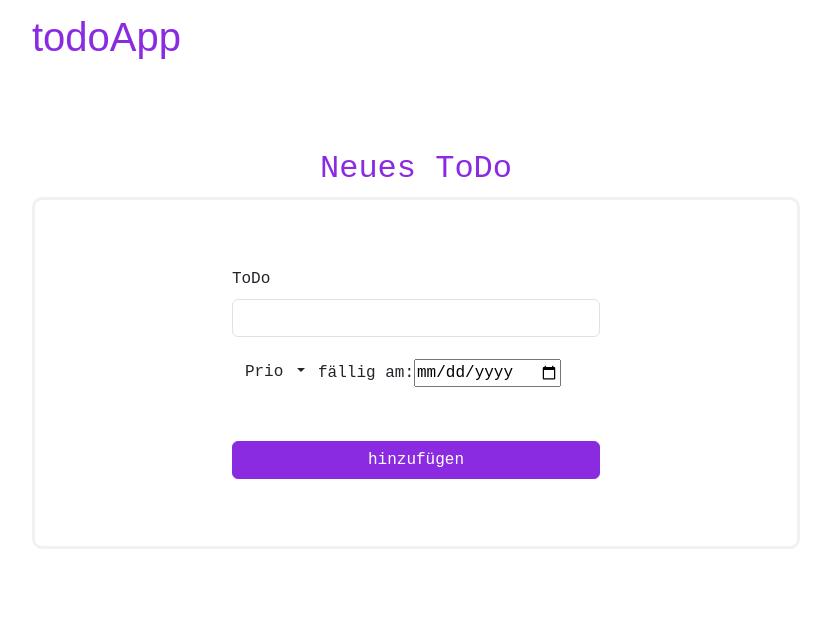
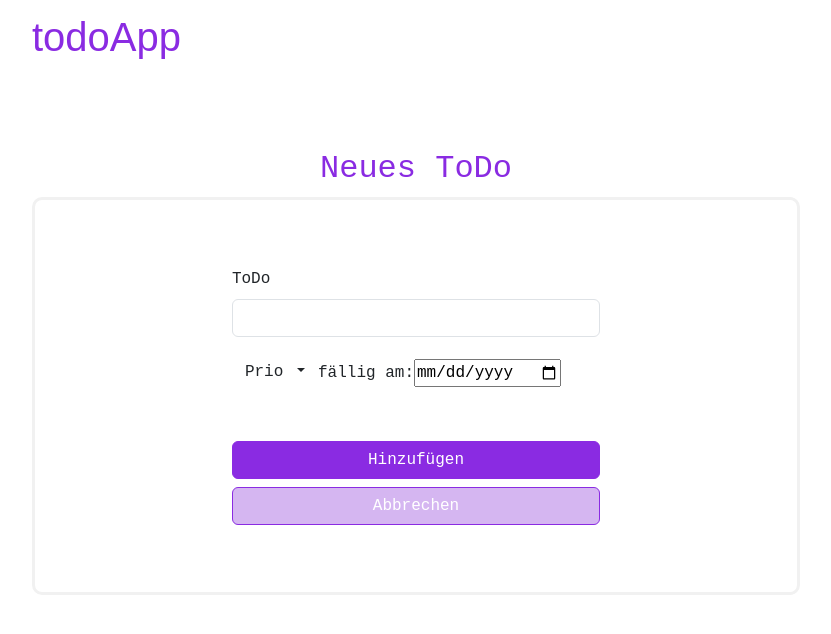
Before and after one commit to magdalenajustyna/toDoList, an Angular app in the folder toDoApp/: page /create in a window 1280 px wide. Shown: the top 634 px of the page, without its empty margins (224-1055 px from the left). Built offline with nearby package versions, Linux system fonts and the light colour scheme.

Commit message:
Abbrechen Button in CreateNewTodo hinzugefügt

```diff
--- a/toDoApp/src/app/app.component.ts
+++ b/toDoApp/src/app/app.component.ts
@@ -9,12 +9,13 @@ import { HomeComponent } from './home/home.component';
 import { ListComponent } from './list/list.component';
 import { CreatenewtodoComponent } from './createnewtodo/createnewtodo.component';
 import { NewtodobuttonComponent } from './newtodobutton/newtodobutton.component';
+import { UpdateComponent } from './update/update.component';
 
 
 @Component({
   selector: 'app-root',
   imports: [RouterOutlet, RegisterFormComponent, DeleteComponent, ArchivbuttonComponent,
-            LoginComponent, HeaderComponent, HomeComponent, ListComponent, CreatenewtodoComponent, NewtodobuttonComponent],
+            LoginComponent, HeaderComponent, HomeComponent, ListComponent, CreatenewtodoComponent, NewtodobuttonComponent, UpdateComponent],
   templateUrl: './app.component.html',
   styleUrl: './app.component.css'
 })
--- a/toDoApp/src/app/createnewtodo/createnewtodo.component.css
+++ b/toDoApp/src/app/createnewtodo/createnewtodo.component.css
@@ -29,3 +29,9 @@ button.btn:hover {
     background-color: yellow;
     color: blueviolet;
 }
+
+button.cancel {
+    background-color:hsl(271, 68%, 83%);
+    border-color: blueviolet;
+    color: white;
+}
--- a/toDoApp/src/app/createnewtodo/createnewtodo.component.html
+++ b/toDoApp/src/app/createnewtodo/createnewtodo.component.html
@@ -20,5 +20,11 @@
       <input type="date">
     </div>
 
-    <button type="submit" class="btn save btn-primary w-100" [routerLink]="['/home']">hinzufügen</button>
+    <div class="d-grid gap-2 mt-5">
+    <button type="submit" class="btn save btn-primary w-100" [routerLink]="['/home']">Hinzufügen</button>
+    <button type="button" class="btn btn-secondary btn cancel" [routerLink]="['/home']">
+        Abbrechen
+      </button>
+    </div>
+
   </form>
--- a/toDoApp/src/app/home/home.component.html
+++ b/toDoApp/src/app/home/home.component.html
@@ -20,7 +20,7 @@
 </div>
 </div>
 
-<h3>Nadjas ToDo-Liste</h3>  <!-- hier Namen der Userin auslesen-->
+<h3>Meine ToDo-Liste</h3>
 
 <div class="container">
 
--- a/toDoApp/src/app/list/list.component.html
+++ b/toDoApp/src/app/list/list.component.html
@@ -64,10 +64,10 @@
       <td>
         <button class="btn pencilButton btn-outline-primary" [routerLink]="['/update']">
           <i class="bi bi-pencil"></i>
+        </button>
         <!--
-           i (click)="update(Todo._id)" // kann eigentlich weg, oder?
+           i (click)="update(Todo._id)" // das muss in update.html rein, oder?
         -->
-        </button>
       </td>
       <td>
         <button class="btn trashButton btn-outline-primary">
@@ -81,11 +81,9 @@
 </table>
 
 
-
 <!--
 
 (click)="confirmAction()" aus delete icon
 
-
 <i class="bi bi-calendar"></i>
 -->
--- a/toDoApp/src/app/list/list.component.ts
+++ b/toDoApp/src/app/list/list.component.ts
@@ -2,10 +2,12 @@ import { Component, inject, OnInit } from '@angular/core';
 import { Todo } from '../shared/todo';
 import { FormControl, ReactiveFormsModule } from '@angular/forms';
 import { BackendService } from '../shared/backend.service';
+import { UpdateComponent } from '../update/update.component';
+import { RouterLink } from '@angular/router';
 
 @Component({
   selector: 'app-list',
-  imports: [ReactiveFormsModule],
+  imports: [ReactiveFormsModule, RouterLink],
   templateUrl: './list.component.html',
   styleUrl: './list.component.css'
 })
```
Also changed, not shown: toDoApp/src/app/update/update.component.html (line endings or trailing spaces).
